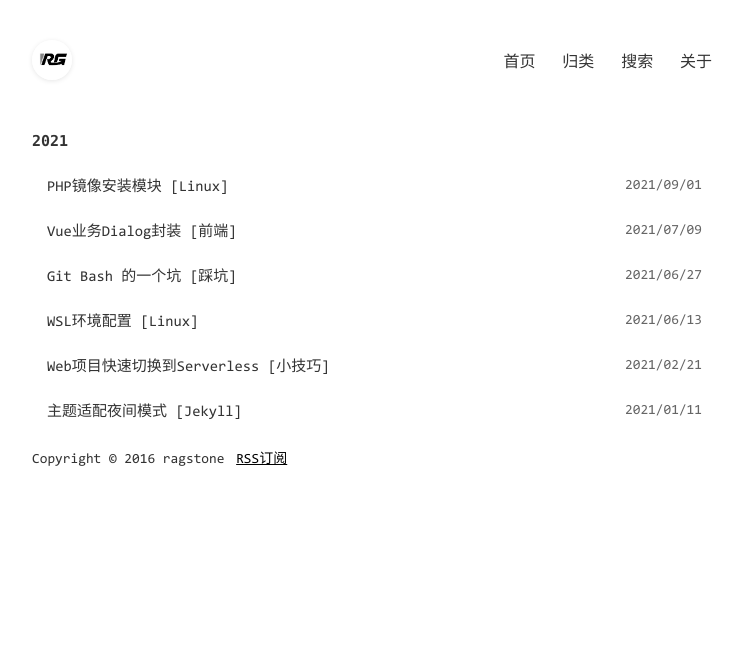
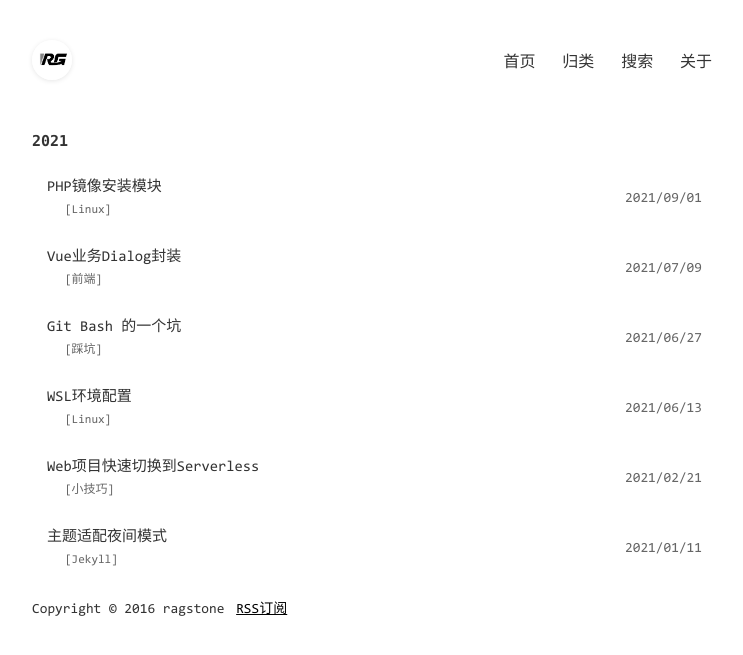
Before and after one commit to ragstone/infoyun, a Jekyll site: the page built from index.html, in a window 1280 px wide. Shown: the top 655 px of the page, without its empty margins (268-1011 px from the left). Built offline with Jekyll 4.4.1, drawn with Linux system fonts in a browser that asks for light colours.

Commit message:
Update index.html

```diff
--- a/index.html
+++ b/index.html
@@ -15,9 +15,11 @@ title: 首页
         <li>
           <div class="title">
             <a href="{{ site.baseurl | append: post.url }}" class="hover-underline">{{ post.title }}</a>
-            {% for categorie in post.categories -%}
-            <a href="{{site.baseurl}}/pages/categories.html#{{ categorie }}" class="hover-underline">[{{ categorie }}]</a>
-            {%- endfor %}
+            <div class="categories">
+              {% for categorie in post.categories -%}
+              <a href="{{site.baseurl}}/pages/categories.html#{{ categorie }}" class="hover-underline">[{{ categorie }}]</a>
+              {%- endfor %}
+            </div>
           </div>
           <span class="date">{{ post.date | date: "%Y/%m/%d" }}</span>
         </li>
```
